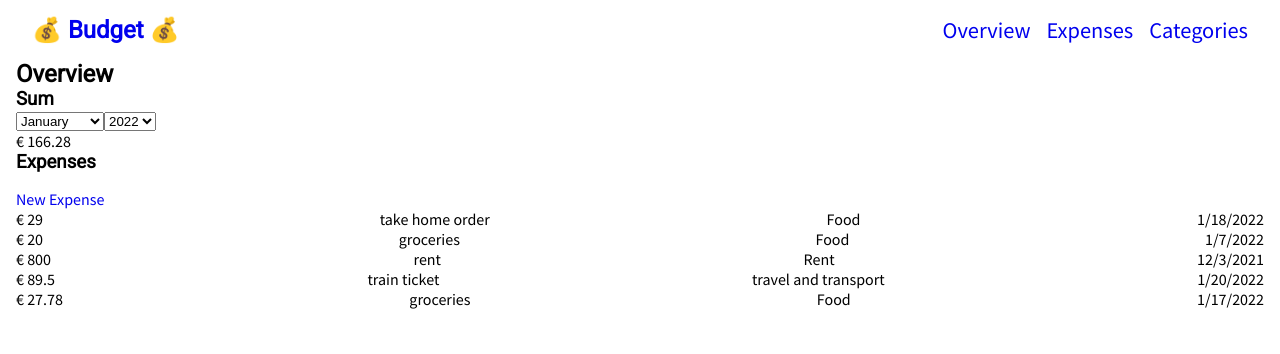
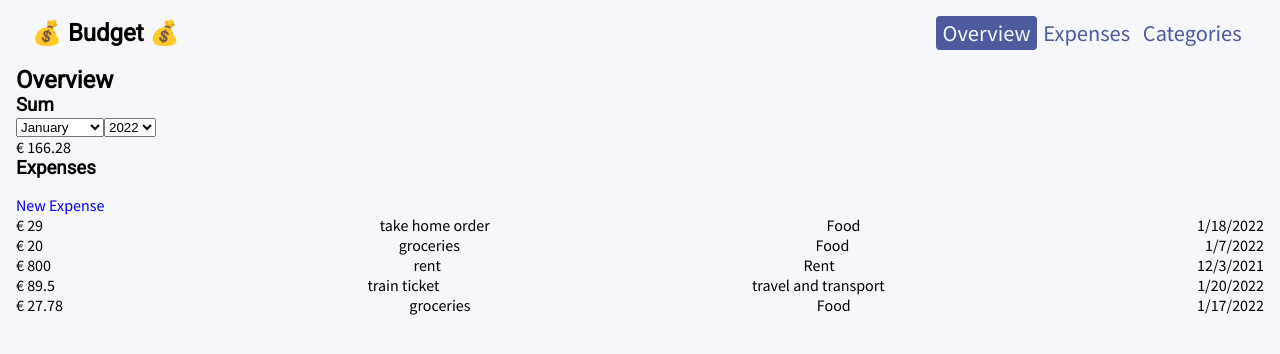
Before and after one commit to donatmarton/budget, a React (Create React App) app: page / in a window 1280 px wide. Shown: the top 354 px of the page. Built offline with nearby package versions, Linux system fonts and the light colour scheme.

Commit message:
Active navbar link is accented

```diff
--- a/src/App.css
+++ b/src/App.css
@@ -1,5 +1,12 @@
+:root{
+  --color-light: #F5F7FB;
+  --color-dark: black;
+  --color-accent: #4D5B9E;
+}
+
 body {
   font-family: 'Source Sans Pro', sans-serif;
+  background-color: var(--color-light);
 }
 
 h1,
--- a/src/components/nav/Navbar.css
+++ b/src/components/nav/Navbar.css
@@ -8,7 +8,10 @@
 .navbar__menu {
   font-size: 1.2rem;
   display: flex;
-  gap: 1rem;
+}
+
+.navbar__logo {
+  color: var(--color-dark);
 }
 
 @media screen and (min-width: 800px) {
@@ -24,3 +27,14 @@
     font-size: 1.4rem;
   }
 }
+
+.nav-link {
+  color: var(--color-accent);
+  padding: 0.2rem 0.4rem;
+  transition: ease-in-out 0.2s;
+}
+.nav-link--active {
+  color: var(--color-light);
+  background-color: var(--color-accent);
+  border-radius: 4px;
+}
--- a/src/components/nav/Navbar.js
+++ b/src/components/nav/Navbar.js
@@ -1,17 +1,24 @@
 import React from "react";
-import { Link } from "react-router-dom";
+import { NavLink } from "react-router-dom";
 import "./Navbar.css"
 
 const Navbar = () => {
+  const createNavLinkClassName = ({ isActive }) => {
+    let className = "nav-link "
+    if (isActive) {
+      className += "nav-link--active";
+    }
+    return className;
+  }
   return (
     <nav className="navbar">
-      <Link className="navbar__logo" to="/">
+      <NavLink className="navbar__logo" to="/">
         <h2>💰 Budget 💰</h2>
-      </Link>
+      </NavLink>
       <div className="navbar__menu">
-        <Link to="/">Overview</Link>
-        <Link to="expenses">Expenses</Link>
-        <Link to="categories">Categories</Link>
+        <NavLink to="/" className={createNavLinkClassName}>Overview</NavLink>
+        <NavLink to="expenses" className={createNavLinkClassName}>Expenses</NavLink>
+        <NavLink to="categories" className={createNavLinkClassName}>Categories</NavLink>
       </div>
     </nav>
   )
```
